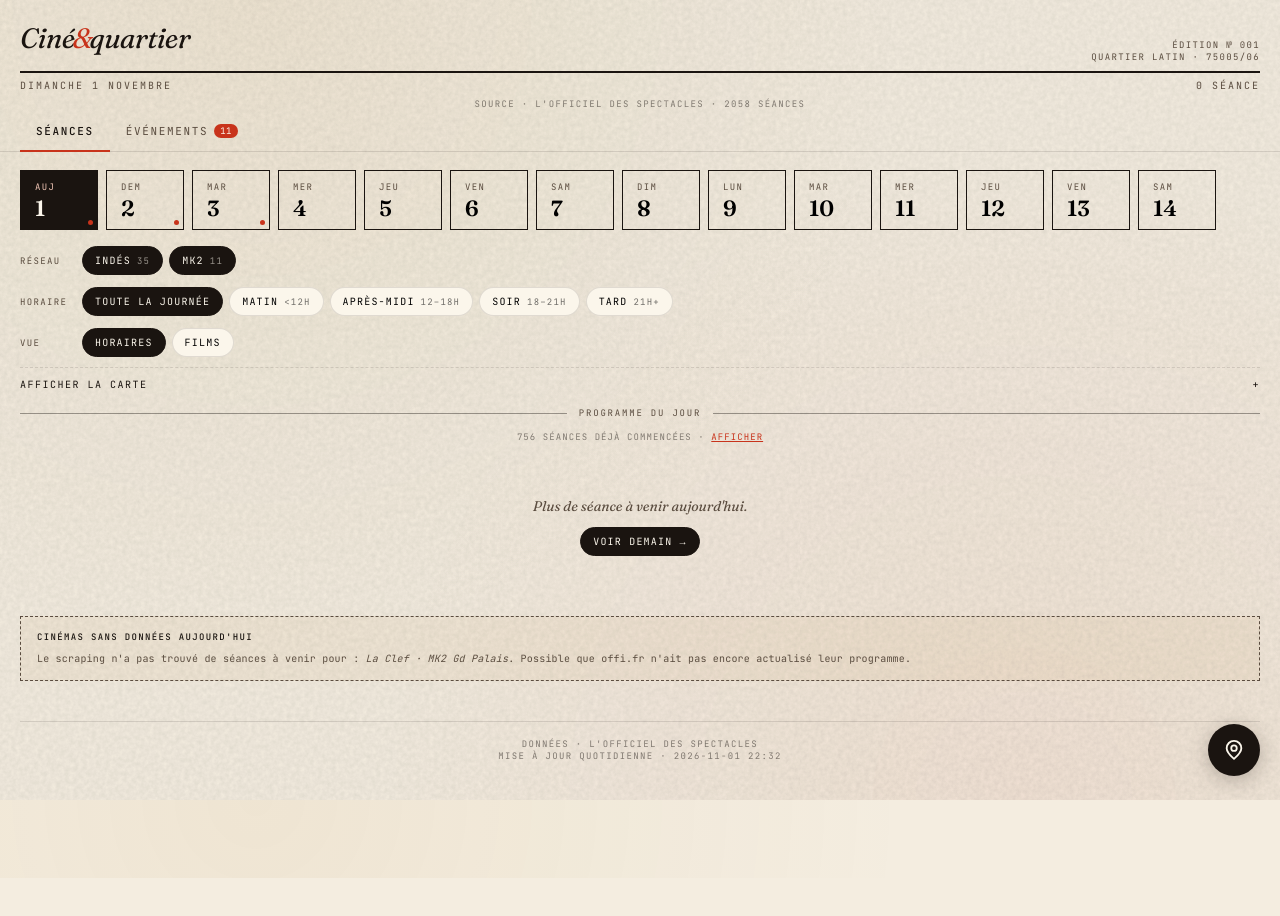
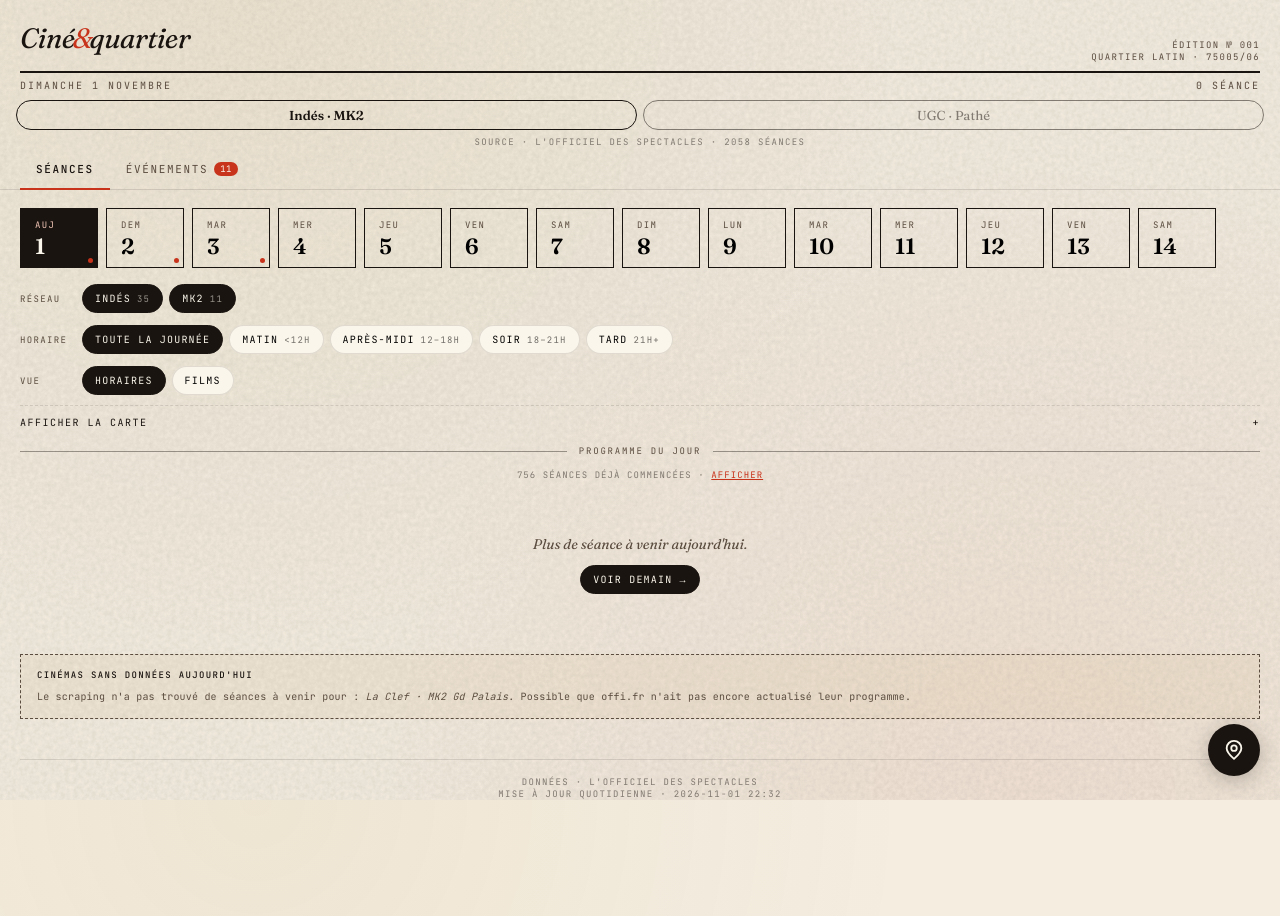
Before and after one commit to transientflaw/progra-cine-quartierlatin, a plain HTML site: page index.html in a window 1280 px wide. Before the commit the page ends 878 px from the top, so only its background shows below. Drawn offline with Linux system fonts and the light colour scheme.

Commit message:
Page réseaux UGC/Pathé via ?reseaux + onglets

```diff
--- a/index.html
+++ b/index.html
@@ -561,6 +561,11 @@
     font-variant-numeric: tabular-nums;
   }
 </style>
+<style>
+.page-switch{display:flex;gap:6px;padding:8px 16px 0}
+.page-switch a{flex:1;text-align:center;padding:6px 8px;border:1px solid currentColor;border-radius:999px;font-size:13px;text-decoration:none;color:inherit;opacity:.5}
+.page-switch a.active{opacity:1;font-weight:600}
+</style>
 </head>
 <body>
 
@@ -574,6 +579,11 @@
     <span id="countLabel">chargement…</span>
   </div>
 </header>
+
+<nav class="page-switch">
+  <a href="./" id="swIndes">Indés · MK2</a>
+  <a href="./?reseaux" id="swReseaux">UGC · Pathé</a>
+</nav>
 
 <div class="source-line" id="sourceLine">Chargement des séances…</div>
 
@@ -681,6 +691,8 @@
 const GROUPS = [
   { id: 'indes', label: 'Indés' },
   { id: 'mk2',   label: 'MK2' },
+  { id: 'ugc',   label: 'UGC' },
+  { id: 'pathe', label: 'Pathé' },
 ];
 function groupOf(c) { return c.group || 'indes'; }
 
@@ -693,7 +705,10 @@
 ];
 
 // ── Mémoriser les filtres sur le téléphone (localStorage) ──
-const PREFS_KEY = 'cineq-filtres-v1';
+const MODE_RESEAUX = new URLSearchParams(location.search).has('reseaux');
+const PREFS_KEY = MODE_RESEAUX ? 'cineq-filtres-reseaux-v1' : 'cineq-filtres-v1';
+document.getElementById(MODE_RESEAUX ? 'swReseaux' : 'swIndes').classList.add('active');
+if (MODE_RESEAUX) document.querySelector('.edition').innerHTML = 'Édition réseaux<br>UGC · Pathé · Paris';
 function savePrefs() {
   try {
     localStorage.setItem(PREFS_KEY, JSON.stringify({
@@ -724,7 +739,7 @@
   try {
     // Cache busting via timestamp ; sur GitHub Pages le JSON est servi
     // avec un Cache-Control assez court mais ce paramètre garantit la fraîcheur.
-    const resp = await fetch(`./data.json?t=${Date.now()}`);
+    const resp = await fetch(`./${MODE_RESEAUX ? 'data-reseaux.json' : 'data.json'}?t=${Date.now()}`);
     if (!resp.ok) throw new Error(`HTTP ${resp.status}`);
     DATA = await resp.json();
     cinemaMap = Object.fromEntries(DATA.cinemas.map(c => [c.id, c]));
```
